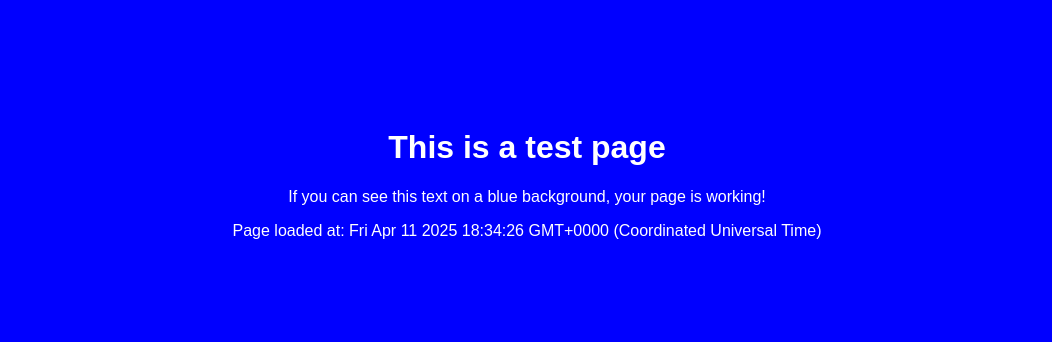
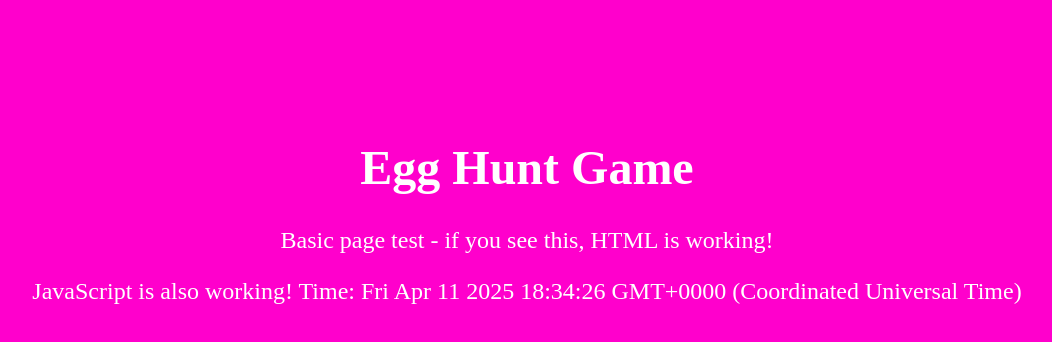
Before and after one commit to neumont-gamedev/Egg-Hunt-Game, a website: page index.html in a window 1280 px wide. Shown: the whole page, without its empty margins (113-1165 px from the left). Drawn offline with Linux system fonts and the light colour scheme.

Commit message:
Update index.html

```diff
--- a/index.html
+++ b/index.html
@@ -1,15 +1,13 @@
 <!DOCTYPE html>
 <html>
 <head>
-    <title>Test Page</title>
+    <title>Egg Hunt Test</title>
 </head>
-<body style="background-color: blue; color: white; font-family: Arial; text-align: center; padding-top: 100px;">
-    <h1>This is a test page</h1>
-    <p>If you can see this text on a blue background, your page is working!</p>
-    <p>Page loaded at: <span id="time"></span></p>
-
+<body style="background-color: #f0c; color: white; font-size: 24px; text-align: center; padding-top: 100px;">
+    <h1>Egg Hunt Game</h1>
+    <p>Basic page test - if you see this, HTML is working!</p>
     <script>
-        document.getElementById('time').textContent = new Date().toString();
+        document.body.innerHTML += '<p>JavaScript is also working! Time: ' + new Date() + '</p>';
     </script>
 </body>
 </html>
```
